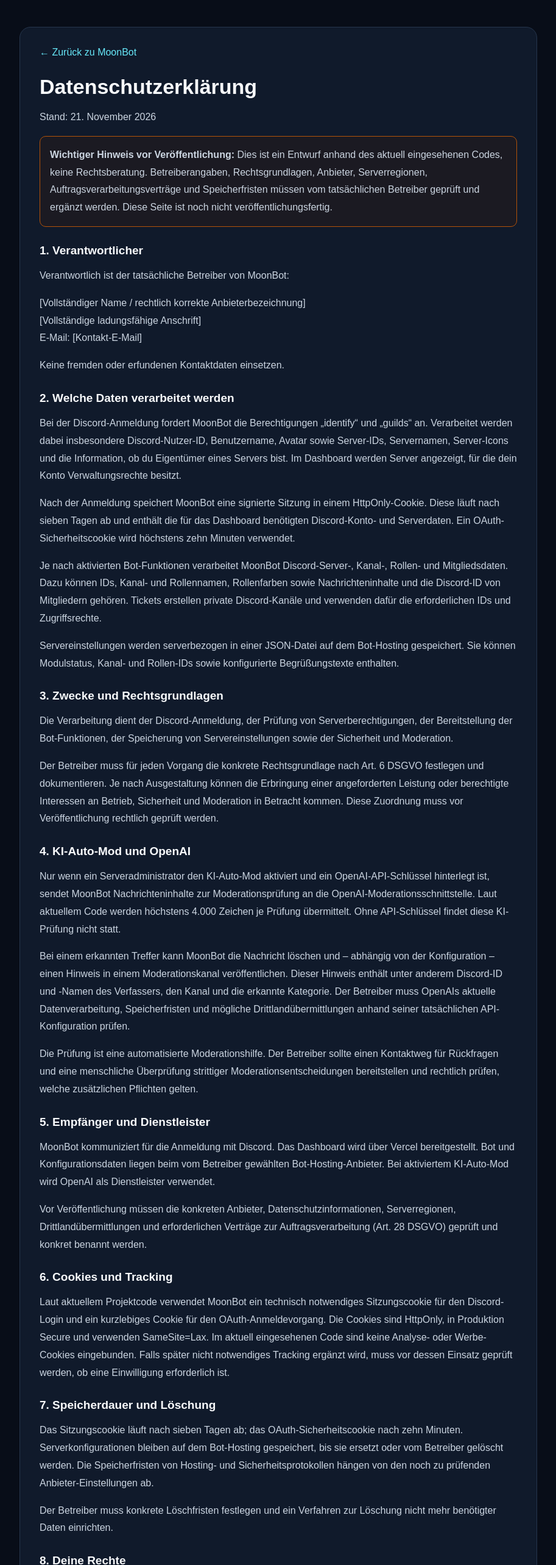
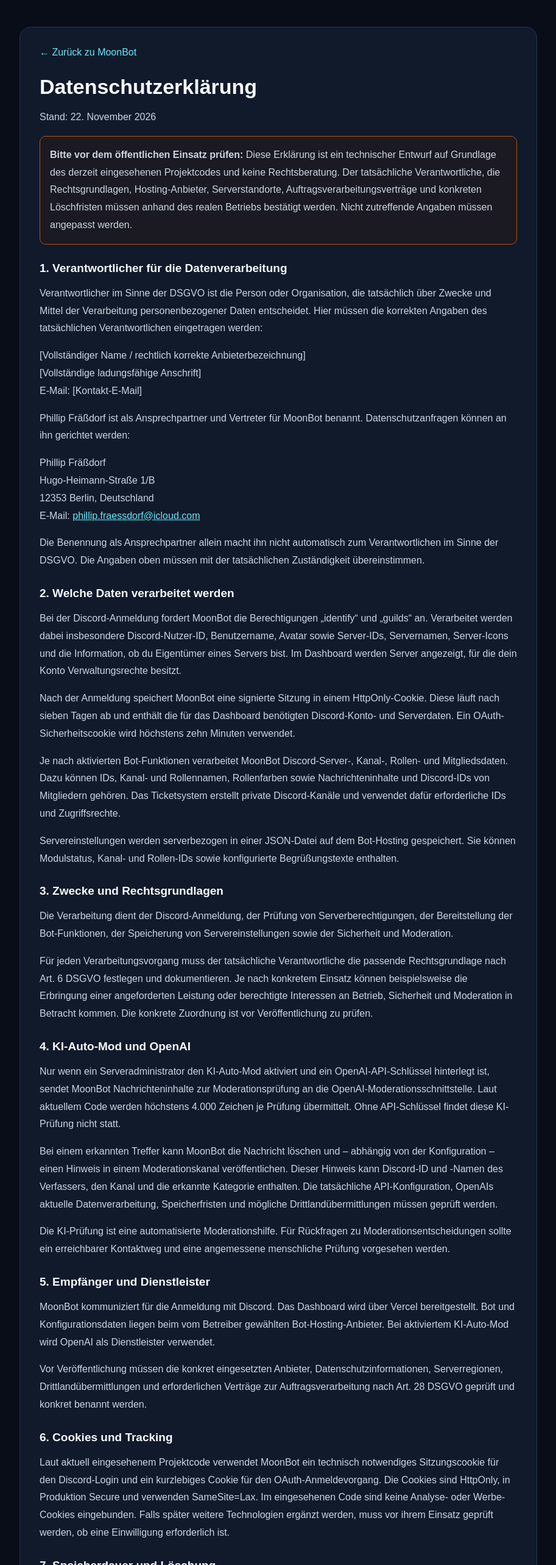
Before and after one commit to esel687/YumiiDiscordBot, a Next.js app: page /datenschutz in a window 1280 px wide. Shown: the top 2566 px of the page at 61% size, without its empty margins (183-1096 px from the left). Built offline with nearby package versions, Linux system fonts and the light colour scheme.

Commit message:
Update MoonBot privacy policy with privacy contact

```diff
--- a/app/datenschutz/page.tsx
+++ b/app/datenschutz/page.tsx
@@ -9,49 +9,51 @@ export default function Datenschutz() {
     <article style={{ maxWidth: 850, margin: "0 auto", padding: 32, background: "#101a2b", border: "1px solid #26364d", borderRadius: 18 }}>
       <Link href="/" style={{ color: "#67e8f9", textDecoration: "none" }}>← Zurück zu MoonBot</Link>
       <h1 style={{ fontSize: 34, margin: "28px 0 12px" }}>Datenschutzerklärung</h1>
-      <p style={p}>Stand: 21. November 2026</p>
-      <p style={{ ...p, padding: 16, border: "1px solid #b45309", borderRadius: 10, background: "#451a0333" }}><strong>Wichtiger Hinweis vor Veröffentlichung:</strong> Dies ist ein Entwurf anhand des aktuell eingesehenen Codes, keine Rechtsberatung. Betreiberangaben, Rechtsgrundlagen, Anbieter, Serverregionen, Auftragsverarbeitungsverträge und Speicherfristen müssen vom tatsächlichen Betreiber geprüft und ergänzt werden. Diese Seite ist noch nicht veröffentlichungsfertig.</p>
+      <p style={p}>Stand: 22. November 2026</p>
+      <p style={{ ...p, padding: 16, border: "1px solid #b45309", borderRadius: 10, background: "#451a0333" }}><strong>Bitte vor dem öffentlichen Einsatz prüfen:</strong> Diese Erklärung ist ein technischer Entwurf auf Grundlage des derzeit eingesehenen Projektcodes und keine Rechtsberatung. Der tatsächliche Verantwortliche, die Rechtsgrundlagen, Hosting-Anbieter, Serverstandorte, Auftragsverarbeitungsverträge und konkreten Löschfristen müssen anhand des realen Betriebs bestätigt werden. Nicht zutreffende Angaben müssen angepasst werden.</p>
 
-      <section style={section}><h2 style={h}>1. Verantwortlicher</h2>
-        <p style={p}>Verantwortlich ist der tatsächliche Betreiber von MoonBot:</p>
+      <section style={section}><h2 style={h}>1. Verantwortlicher für die Datenverarbeitung</h2>
+        <p style={p}>Verantwortlicher im Sinne der DSGVO ist die Person oder Organisation, die tatsächlich über Zwecke und Mittel der Verarbeitung personenbezogener Daten entscheidet. Hier müssen die korrekten Angaben des tatsächlichen Verantwortlichen eingetragen werden:</p>
         <p style={p}>[Vollständiger Name / rechtlich korrekte Anbieterbezeichnung]<br/>[Vollständige ladungsfähige Anschrift]<br/>E-Mail: [Kontakt-E-Mail]</p>
-        <p style={p}>Keine fremden oder erfundenen Kontaktdaten einsetzen.</p>
+        <p style={p}>Phillip Fräßdorf ist als Ansprechpartner und Vertreter für MoonBot benannt. Datenschutzanfragen können an ihn gerichtet werden:</p>
+        <p style={p}>Phillip Fräßdorf<br/>Hugo-Heimann-Straße 1/B<br/>12353 Berlin, Deutschland<br/>E-Mail: <a href="mailto:phillip.fraessdorf@icloud.com" style={{ color: "#67e8f9" }}>phillip.fraessdorf@icloud.com</a></p>
+        <p style={p}>Die Benennung als Ansprechpartner allein macht ihn nicht automatisch zum Verantwortlichen im Sinne der DSGVO. Die Angaben oben müssen mit der tatsächlichen Zuständigkeit übereinstimmen.</p>
       </section>
 
       <section style={section}><h2 style={h}>2. Welche Daten verarbeitet werden</h2>
         <p style={p}>Bei der Discord-Anmeldung fordert MoonBot die Berechtigungen „identify“ und „guilds“ an. Verarbeitet werden dabei insbesondere Discord-Nutzer-ID, Benutzername, Avatar sowie Server-IDs, Servernamen, Server-Icons und die Information, ob du Eigentümer eines Servers bist. Im Dashboard werden Server angezeigt, für die dein Konto Verwaltungsrechte besitzt.</p>
         <p style={p}>Nach der Anmeldung speichert MoonBot eine signierte Sitzung in einem HttpOnly-Cookie. Diese läuft nach sieben Tagen ab und enthält die für das Dashboard benötigten Discord-Konto- und Serverdaten. Ein OAuth-Sicherheitscookie wird höchstens zehn Minuten verwendet.</p>
-        <p style={p}>Je nach aktivierten Bot-Funktionen verarbeitet MoonBot Discord-Server-, Kanal-, Rollen- und Mitgliedsdaten. Dazu können IDs, Kanal- und Rollennamen, Rollenfarben sowie Nachrichteninhalte und die Discord-ID von Mitgliedern gehören. Tickets erstellen private Discord-Kanäle und verwenden dafür die erforderlichen IDs und Zugriffsrechte.</p>
+        <p style={p}>Je nach aktivierten Bot-Funktionen verarbeitet MoonBot Discord-Server-, Kanal-, Rollen- und Mitgliedsdaten. Dazu können IDs, Kanal- und Rollennamen, Rollenfarben sowie Nachrichteninhalte und Discord-IDs von Mitgliedern gehören. Das Ticketsystem erstellt private Discord-Kanäle und verwendet dafür erforderliche IDs und Zugriffsrechte.</p>
         <p style={p}>Servereinstellungen werden serverbezogen in einer JSON-Datei auf dem Bot-Hosting gespeichert. Sie können Modulstatus, Kanal- und Rollen-IDs sowie konfigurierte Begrüßungstexte enthalten.</p>
       </section>
 
       <section style={section}><h2 style={h}>3. Zwecke und Rechtsgrundlagen</h2>
         <p style={p}>Die Verarbeitung dient der Discord-Anmeldung, der Prüfung von Serverberechtigungen, der Bereitstellung der Bot-Funktionen, der Speicherung von Servereinstellungen sowie der Sicherheit und Moderation.</p>
-        <p style={p}>Der Betreiber muss für jeden Vorgang die konkrete Rechtsgrundlage nach Art. 6 DSGVO festlegen und dokumentieren. Je nach Ausgestaltung können die Erbringung einer angeforderten Leistung oder berechtigte Interessen an Betrieb, Sicherheit und Moderation in Betracht kommen. Diese Zuordnung muss vor Veröffentlichung rechtlich geprüft werden.</p>
+        <p style={p}>Für jeden Verarbeitungsvorgang muss der tatsächliche Verantwortliche die passende Rechtsgrundlage nach Art. 6 DSGVO festlegen und dokumentieren. Je nach konkretem Einsatz können beispielsweise die Erbringung einer angeforderten Leistung oder berechtigte Interessen an Betrieb, Sicherheit und Moderation in Betracht kommen. Die konkrete Zuordnung ist vor Veröffentlichung zu prüfen.</p>
       </section>
 
       <section style={section}><h2 style={h}>4. KI-Auto-Mod und OpenAI</h2>
         <p style={p}>Nur wenn ein Serveradministrator den KI-Auto-Mod aktiviert und ein OpenAI-API-Schlüssel hinterlegt ist, sendet MoonBot Nachrichteninhalte zur Moderationsprüfung an die OpenAI-Moderationsschnittstelle. Laut aktuellem Code werden höchstens 4.000 Zeichen je Prüfung übermittelt. Ohne API-Schlüssel findet diese KI-Prüfung nicht statt.</p>
-        <p style={p}>Bei einem erkannten Treffer kann MoonBot die Nachricht löschen und – abhängig von der Konfiguration – einen Hinweis in einem Moderationskanal veröffentlichen. Dieser Hinweis enthält unter anderem Discord-ID und -Namen des Verfassers, den Kanal und die erkannte Kategorie. Der Betreiber muss OpenAIs aktuelle Datenverarbeitung, Speicherfristen und mögliche Drittlandübermittlungen anhand seiner tatsächlichen API-Konfiguration prüfen.</p>
-        <p style={p}>Die Prüfung ist eine automatisierte Moderationshilfe. Der Betreiber sollte einen Kontaktweg für Rückfragen und eine menschliche Überprüfung strittiger Moderationsentscheidungen bereitstellen und rechtlich prüfen, welche zusätzlichen Pflichten gelten.</p>
+        <p style={p}>Bei einem erkannten Treffer kann MoonBot die Nachricht löschen und – abhängig von der Konfiguration – einen Hinweis in einem Moderationskanal veröffentlichen. Dieser Hinweis kann Discord-ID und -Namen des Verfassers, den Kanal und die erkannte Kategorie enthalten. Die tatsächliche API-Konfiguration, OpenAIs aktuelle Datenverarbeitung, Speicherfristen und mögliche Drittlandübermittlungen müssen geprüft werden.</p>
+        <p style={p}>Die KI-Prüfung ist eine automatisierte Moderationshilfe. Für Rückfragen zu Moderationsentscheidungen sollte ein erreichbarer Kontaktweg und eine angemessene menschliche Prüfung vorgesehen werden.</p>
       </section>
 
       <section style={section}><h2 style={h}>5. Empfänger und Dienstleister</h2>
         <p style={p}>MoonBot kommuniziert für die Anmeldung mit Discord. Das Dashboard wird über Vercel bereitgestellt. Bot und Konfigurationsdaten liegen beim vom Betreiber gewählten Bot-Hosting-Anbieter. Bei aktiviertem KI-Auto-Mod wird OpenAI als Dienstleister verwendet.</p>
-        <p style={p}>Vor Veröffentlichung müssen die konkreten Anbieter, Datenschutzinformationen, Serverregionen, Drittlandübermittlungen und erforderlichen Verträge zur Auftragsverarbeitung (Art. 28 DSGVO) geprüft und konkret benannt werden.</p>
+        <p style={p}>Vor Veröffentlichung müssen die konkret eingesetzten Anbieter, Datenschutzinformationen, Serverregionen, Drittlandübermittlungen und erforderlichen Verträge zur Auftragsverarbeitung nach Art. 28 DSGVO geprüft und konkret benannt werden.</p>
       </section>
 
       <section style={section}><h2 style={h}>6. Cookies und Tracking</h2>
-        <p style={p}>Laut aktuellem Projektcode verwendet MoonBot ein technisch notwendiges Sitzungscookie für den Discord-Login und ein kurzlebiges Cookie für den OAuth-Anmeldevorgang. Die Cookies sind HttpOnly, in Produktion Secure und verwenden SameSite=Lax. Im aktuell eingesehenen Code sind keine Analyse- oder Werbe-Cookies eingebunden. Falls später nicht notwendiges Tracking ergänzt wird, muss vor dessen Einsatz geprüft werden, ob eine Einwilligung erforderlich ist.</p>
+        <p style={p}>Laut aktuell eingesehenem Projektcode verwendet MoonBot ein technisch notwendiges Sitzungscookie für den Discord-Login und ein kurzlebiges Cookie für den OAuth-Anmeldevorgang. Die Cookies sind HttpOnly, in Produktion Secure und verwenden SameSite=Lax. Im eingesehenen Code sind keine Analyse- oder Werbe-Cookies eingebunden. Falls später weitere Technologien ergänzt werden, muss vor ihrem Einsatz geprüft werden, ob eine Einwilligung erforderlich ist.</p>
       </section>
 
       <section style={section}><h2 style={h}>7. Speicherdauer und Löschung</h2>
-        <p style={p}>Das Sitzungscookie läuft nach sieben Tagen ab; das OAuth-Sicherheitscookie nach zehn Minuten. Serverkonfigurationen bleiben auf dem Bot-Hosting gespeichert, bis sie ersetzt oder vom Betreiber gelöscht werden. Die Speicherfristen von Hosting- und Sicherheitsprotokollen hängen von den noch zu prüfenden Anbieter-Einstellungen ab.</p>
-        <p style={p}>Der Betreiber muss konkrete Löschfristen festlegen und ein Verfahren zur Löschung nicht mehr benötigter Daten einrichten.</p>
+        <p style={p}>Das Sitzungscookie läuft nach sieben Tagen ab; das OAuth-Sicherheitscookie nach zehn Minuten. Serverkonfigurationen bleiben auf dem Bot-Hosting gespeichert, bis sie ersetzt oder vom Betreiber gelöscht werden. Die Speicherfristen von Hosting- und Sicherheitsprotokollen richten sich nach den noch zu prüfenden Anbieter-Einstellungen.</p>
+        <p style={p}>Der tatsächliche Verantwortliche muss konkrete Löschfristen festlegen und ein Verfahren zur Löschung nicht mehr benötigter Daten einrichten.</p>
       </section>
 
-      <section style={section}><h2 style={h}>8. Deine Rechte</h2>
-        <p style={p}>Im Rahmen der gesetzlichen Voraussetzungen hast du Rechte auf Auskunft, Berichtigung, Löschung, Einschränkung der Verarbeitung, Datenübertragbarkeit und Widerspruch. Eine Einwilligung kann mit Wirkung für die Zukunft widerrufen werden. Wende dich dazu an den oben genannten Verantwortlichen.</p>
+      <section style={section}><h2 style={h}>8. Deine Datenschutzrechte</h2>
+        <p style={p}>Im Rahmen der gesetzlichen Voraussetzungen hast du Rechte auf Auskunft, Berichtigung, Löschung, Einschränkung der Verarbeitung, Datenübertragbarkeit und Widerspruch. Eine Einwilligung kann mit Wirkung für die Zukunft widerrufen werden. Wende dich für Datenschutzanfragen an den oben genannten Kontakt.</p>
         <p style={p}>Du kannst dich außerdem bei einer Datenschutz-Aufsichtsbehörde beschweren, insbesondere am Ort deines gewöhnlichen Aufenthalts, Arbeitsplatzes oder des mutmaßlichen Verstoßes.</p>
       </section>
 
```
